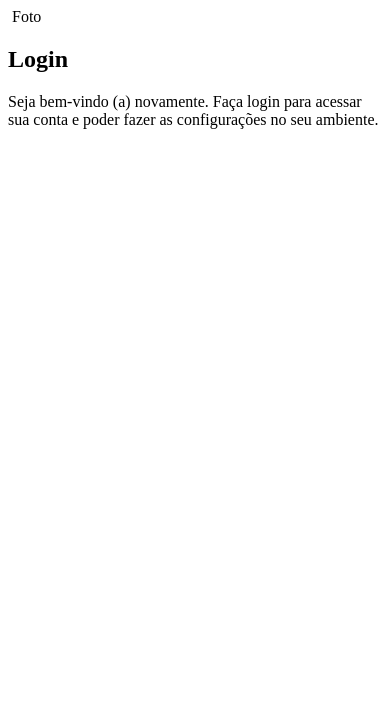
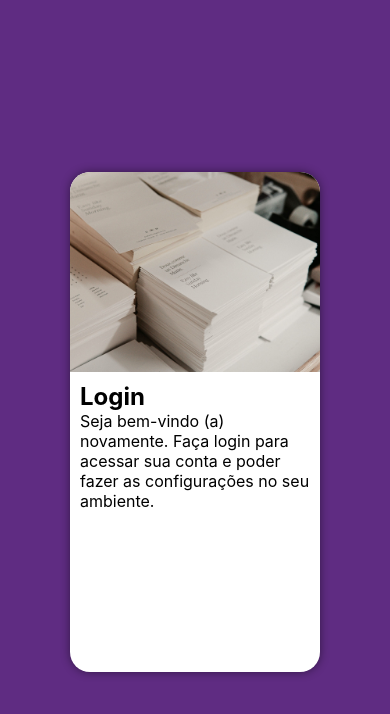
Before and after one commit to RafaelMenegalli/projeto-login, a plain HTML site: page index.html in a window 390 px wide. Drawn offline with Linux system fonts and the light colour scheme.

Commit message:
finalizada a versão mobile first

```diff
--- a/estilos/style.css
+++ b/estilos/style.css
@@ -5,3 +5,47 @@
     verde: #49a09d
     lilás: #5f2c82
 */
+
+*{
+    margin: 0;
+    padding: 0;
+    box-sizing: border-box;
+    font-family: -apple-system, BlinkMacSystemFont, 'Segoe UI', Roboto, Oxygen, Ubuntu, Cantarell, 'Open Sans', 'Helvetica Neue', sans-serif;
+}
+
+html, body{
+    height: 100vh;
+    width: 100vw;
+    background-color: #5f2c82;
+}
+
+main{
+    height: 100vh;
+    width: 100vw;
+    position: relative;
+}
+
+section{
+    position: absolute;
+    top: 50%;
+    left: 50%;
+    transform: translate(-50%, -50%);
+    background-color: white;
+    width: 250px;
+    height: 500px;
+    border-radius: 20px;
+    overflow: hidden;
+    box-shadow: 0px 0px 10px rgba(0, 0, 0, 0.466);
+}
+
+#imagem{
+    background-image: url(../imagens/imagem_1.jpg);
+    background-repeat: no-repeat;
+    background-size: cover;
+    background-position: center center;
+    height: 200px;
+}
+
+#formulario{
+    padding: 10px;
+}
--- a/index.html
+++ b/index.html
@@ -11,7 +11,7 @@
     <main>
         <section>
             <div id="imagem">
-                <img src="" alt=""> Foto
+
             </div>
             <div id="formulario">
                 <h1>Login</h1>
```
